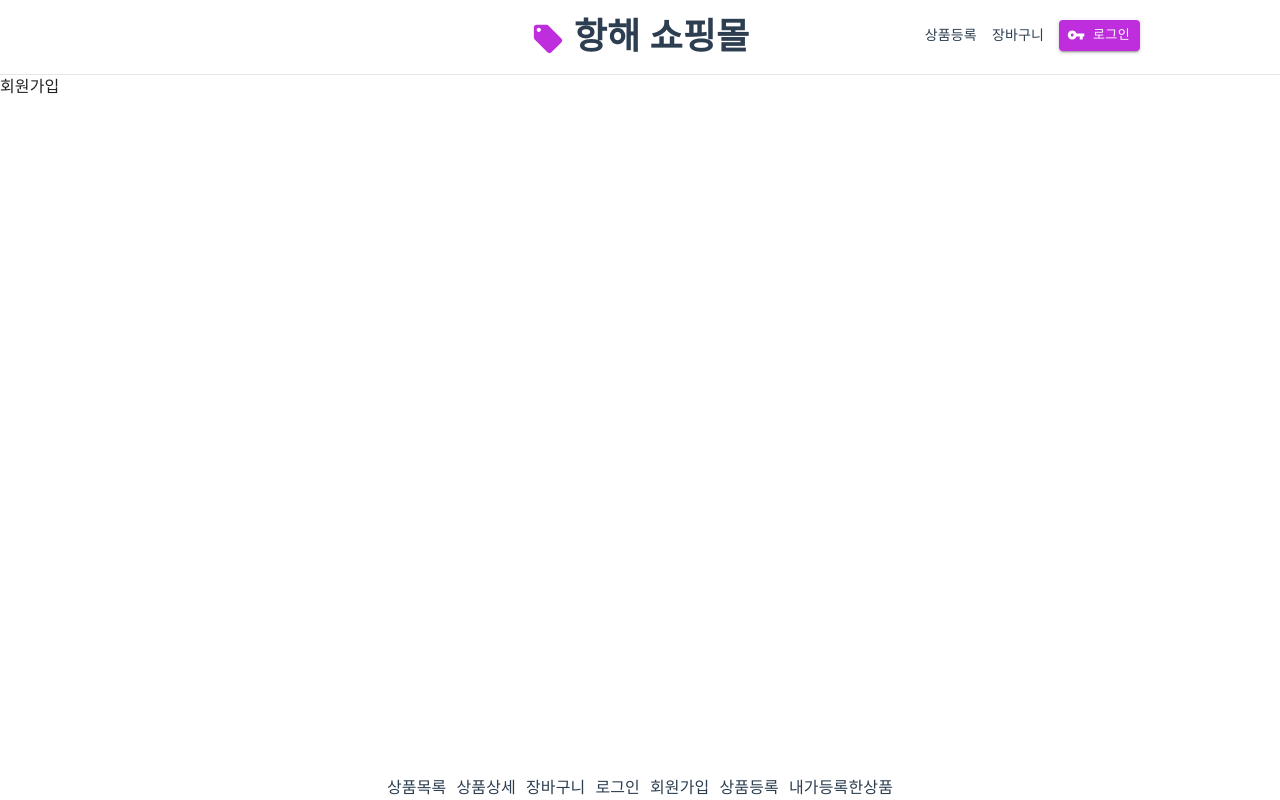
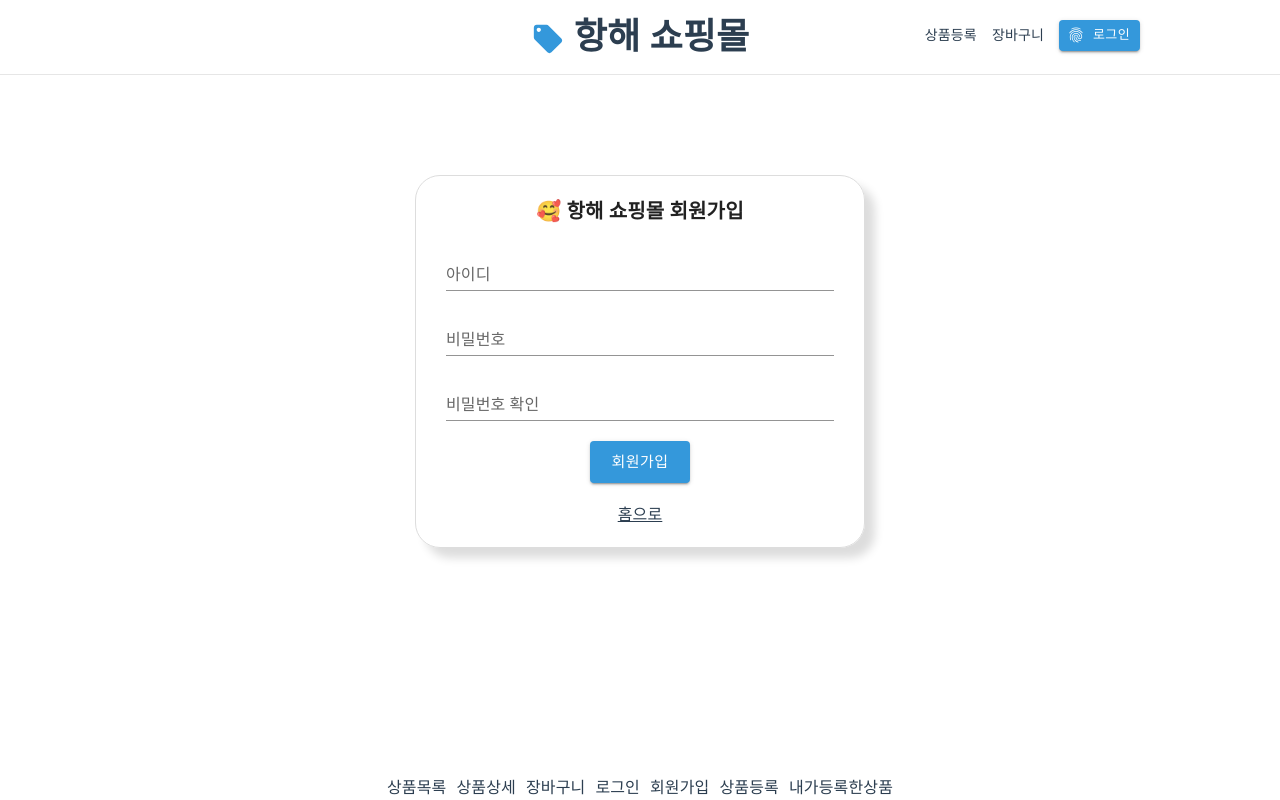
Before and after one commit to zadragon/hanghaeShop, a React (Create React App) app: page /member/join in a window 1280 px wide. Built offline with nearby package versions, Linux system fonts and the light colour scheme.

Commit message:
상품 디테일페이지 화면 마크업

```diff
--- a/src/App.js
+++ b/src/App.js
@@ -1,13 +1,14 @@
-import Router from "./shared/Router";
-import { ThemeProvider, createTheme } from "@mui/material/styles";
-import CssBaseline from "@mui/material/CssBaseline";
+import React from 'react';
+import Router from './shared/Router';
+import { ThemeProvider, createTheme } from '@mui/material/styles';
+import CssBaseline from '@mui/material/CssBaseline';
 
 const theme = createTheme({
     palette: {
-		mode: "light",
+        mode: 'light',
         primary: {
-			main: "#be2edd",
-			darker: "#053e85",
+            main: '#3498db',
+            darker: '#053e85',
         },
     },
 });
--- a/src/components/List.js
+++ b/src/components/List.js
@@ -1,10 +1,11 @@
-import * as React from 'react';
+import React from 'react';
 import Card from '@mui/material/Card';
 import CardContent from '@mui/material/CardContent';
 import CardMedia from '@mui/material/CardMedia';
 import Typography from '@mui/material/Typography';
 import { CardActionArea } from '@mui/material';
 import { styled } from 'styled-components';
+import { Link } from 'react-router-dom';
 
 export default function ActionAreaCard() {
     return (
@@ -12,6 +13,7 @@ export default function ActionAreaCard() {
             <ProducList>
                 {itemlist.map((item, idx) => (
                     <li key={idx}>
+                        <Link to="/goods/detail/1">
                             <Card sx={{ width: '100%' }}>
                                 <CardActionArea>
                                     <CardMedia component="img" height="140" image={item.imgUrl} alt="green iguana" />
@@ -27,6 +29,7 @@ export default function ActionAreaCard() {
                                     </CardContent>
                                 </CardActionArea>
                             </Card>
+                        </Link>
                     </li>
                 ))}
             </ProducList>
--- a/src/pages/Layout.js
+++ b/src/pages/Layout.js
@@ -2,8 +2,8 @@ import React from 'react';
 import { Outlet, Link } from 'react-router-dom';
 import LocalOfferIcon from '@mui/icons-material/LocalOffer';
 import Button from '@mui/material/Button';
-import VpnKeyIcon from '@mui/icons-material/VpnKey';
 import * as S from '../styles/layout';
+import { Fingerprint } from '@mui/icons-material';
 
 const Layout = () => {
     return (
@@ -12,7 +12,7 @@ const Layout = () => {
                 <div className="inner">
                     <h1>
                         <Link to="/">
-                            <LocalOfferIcon style={{ color: '#be2edd', fontSize: '34px', verticalAlign: 'middle' }} />{' '}
+                            <LocalOfferIcon style={{ color: '#3498db', fontSize: '34px', verticalAlign: 'middle' }} />{' '}
                             항해 쇼핑몰
                         </Link>
                     </h1>
@@ -26,9 +26,16 @@ const Layout = () => {
                                 <Link to="/goods/cart">장바구니</Link>
                             </li>
                             <li>
-                                <Button variant="contained" startIcon={<VpnKeyIcon />} color="primary" size="small">
-                                    로그인
-                                </Button>
+                                <Link to="/member/login">
+                                    <Button
+                                        variant="contained"
+                                        startIcon={<Fingerprint />}
+                                        color="primary"
+                                        size="small"
+                                    >
+                                        로그인
+                                    </Button>
+                                </Link>
                             </li>
                         </ul>
                     </div>
--- a/src/pages/goods/Cart.js
+++ b/src/pages/goods/Cart.js
@@ -1,7 +1,12 @@
-import React from "react";
+import React from 'react';
+import * as S from '../../styles/layout';
 
 const Cart = () => {
-	return <div>장바구니</div>;
+    return (
+        <S.Content>
+            <h2>장바구니</h2>
+        </S.Content>
+    );
 };
 
 export default Cart;
--- a/src/pages/member/Join.js
+++ b/src/pages/member/Join.js
@@ -1,7 +1,57 @@
-import React from "react";
+import React from 'react';
+import { Button, TextField } from '@mui/material';
+import * as S from '../../styles/common.js';
+import { Link } from 'react-router-dom';
 
 const Join = () => {
-	return <div>회원가입</div>;
+    return (
+        <S.Member>
+            <h2>🥰 항해 쇼핑몰 회원가입</h2>
+
+            <div className="row">
+                <TextField
+                    label="아이디"
+                    id="standard-size-small"
+                    placeholder="아이디를 입력해주세요."
+                    size="small"
+                    variant="standard"
+                    fullWidth
+                />
+            </div>
+            <div className="row">
+                <TextField
+                    label="비밀번호"
+                    type="password"
+                    id="standard-size-small"
+                    placeholder="비밀번호를 입력해주세요."
+                    size="small"
+                    variant="standard"
+                    fullWidth
+                />
+            </div>
+            <div className="row">
+                <TextField
+                    label="비밀번호 확인"
+                    type="password"
+                    id="standard-size-small"
+                    placeholder="비밀번호를 한번더 입력해주세요."
+                    size="small"
+                    variant="standard"
+                    fullWidth
+                />
+            </div>
+            <div className="row">
+                <Button variant="contained" size="large">
+                    회원가입
+                </Button>
+            </div>
+            <div className="row util">
+                <Link to="/" className="link">
+                    홈으로
+                </Link>
+            </div>
+        </S.Member>
+    );
 };
 
 export default Join;
--- a/src/pages/member/Login.js
+++ b/src/pages/member/Login.js
@@ -1,7 +1,50 @@
-import React from "react";
+import React from 'react';
+import { Button, TextField } from '@mui/material';
+import * as S from '../../styles/common.js';
+import { Link } from 'react-router-dom';
 
 const Login = () => {
-	return <div>로그인</div>;
+    return (
+        <S.Member>
+            <h2>🥰 항해 쇼핑몰 로그인</h2>
+
+            <div className="row">
+                <TextField
+                    label="아이디"
+                    id="standard-size-small"
+                    placeholder="아이디를 입력해주세요."
+                    size="small"
+                    variant="standard"
+                    fullWidth
+                />
+            </div>
+            <div className="row">
+                <TextField
+                    label="비밀번호"
+                    type="password"
+                    id="standard-size-small"
+                    placeholder="비밀번호를 입력해주세요."
+                    size="small"
+                    variant="standard"
+                    fullWidth
+                />
+            </div>
+            <div className="row">
+                <Button variant="contained" size="large">
+                    로그인
+                </Button>
+            </div>
+            <div className="row util">
+                <Link to="/member/join" className="link">
+                    회원가입
+                </Link>
+                <span>|</span>
+                <Link to="/" className="link">
+                    홈으로
+                </Link>
+            </div>
+        </S.Member>
+    );
 };
 
 export default Login;
--- /dev/null
+++ b/src/styles/common.js
@@ -0,0 +1,32 @@
+import styled from 'styled-components';
+
+export const Member = styled.div`
+    position: relative;
+    display: block;
+    width: 450px;
+    margin: 100px auto;
+    padding: 20px 30px;
+    text-align: center;
+    border: 1px solid #ddd;
+    border-radius: 25px;
+    box-shadow: 10px 10px 10px #ddd;
+    h2 {
+        font-size: 20px;
+        font-weight: bold;
+    }
+    .row {
+        margin-top: 20px;
+        &.util {
+            display: flex;
+            gap: 10px;
+            justify-content: center;
+        }
+    }
+    .link {
+        text-decoration: underline;
+        &:hover {
+            color: #000;
+            transition: 0.5s;
+        }
+    }
+`;
--- /dev/null
+++ b/src/styles/detail.js
@@ -0,0 +1,46 @@
+import styled from 'styled-components';
+
+export const GoodsTitle = styled.div`
+    padding-top: 20px;
+    display: flex;
+    justify-content: space-between;
+    .imgArea {
+        width: 40%;
+        img {
+            width: 100%;
+        }
+    }
+    .purchaseArea {
+        width: 55%;
+        h2 {
+            font-size: 36px;
+        }
+        .price {
+            font-size: 20px;
+        }
+        .amountSetting {
+            margin-top: 20px;
+            display: flex;
+            border: 1px solid #ddd;
+            padding: 10px 20px;
+            border-radius: 10px;
+            background-color: #ecf0f1;
+            justify-content: space-between;
+            align-items: center;
+            button {
+                cursor: pointer !important;
+            }
+        }
+        .buttonAction {
+            margin-top: 20px;
+            display: flex;
+            gap: 10px;
+        }
+    }
+`;
+
+export const GoodsDetail = styled.div`
+    margin-top: 20px;
+    padding-top: 20px;
+    border-top: 1px solid #ddd;
+`;
--- a/src/styles/index.js
+++ /dev/null
@@ -1,5 +0,0 @@
-import styled from "styled-components";
-
-export const Login = styled.div`
-	display: block;
-`;
```
Also changed, not shown: src/pages/goods/Detail.js (+55 -2 lines), src/shared/Router.js (+6 -6 lines), .eslintrc.js. Lines whose indentation alone changed are shown as unchanged.
